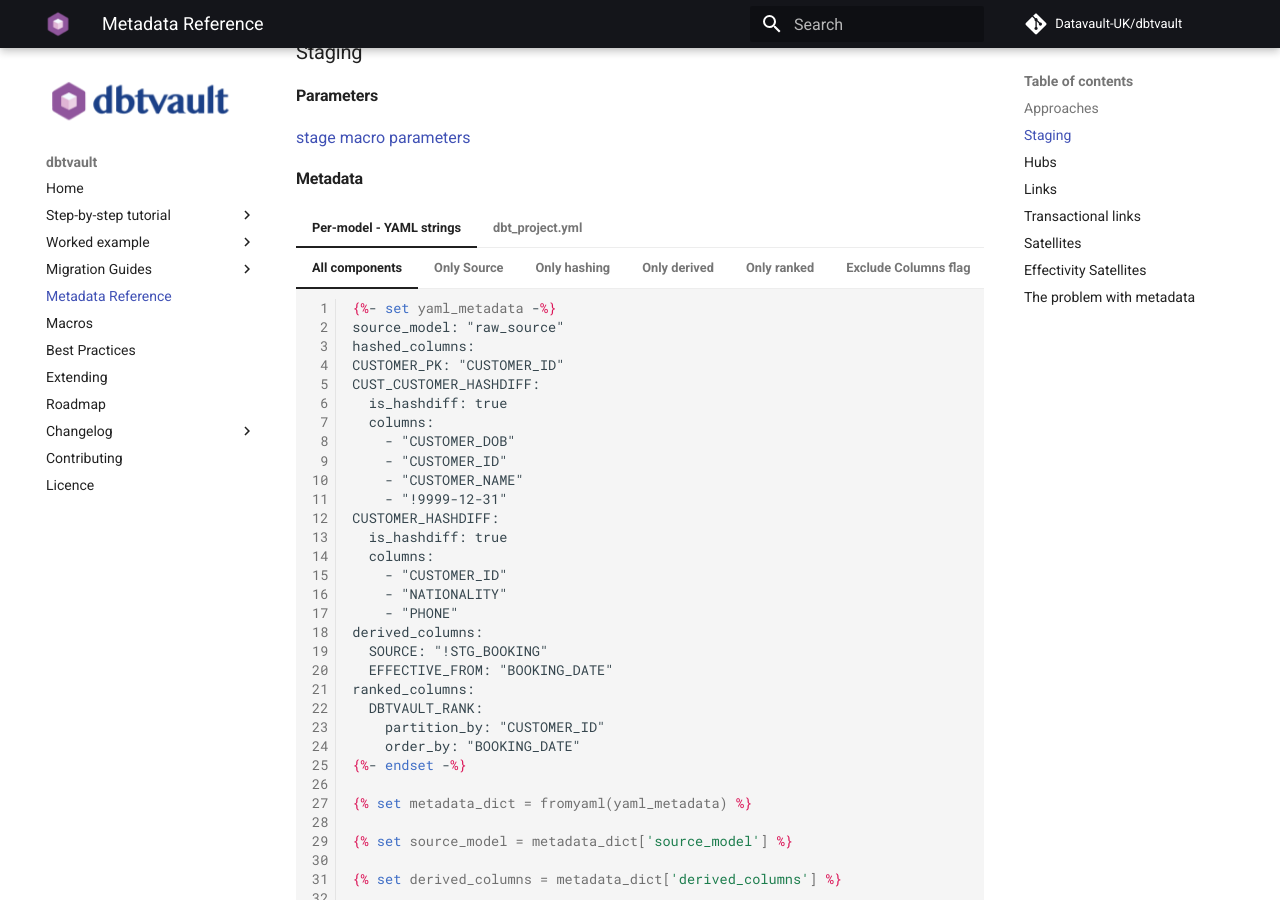
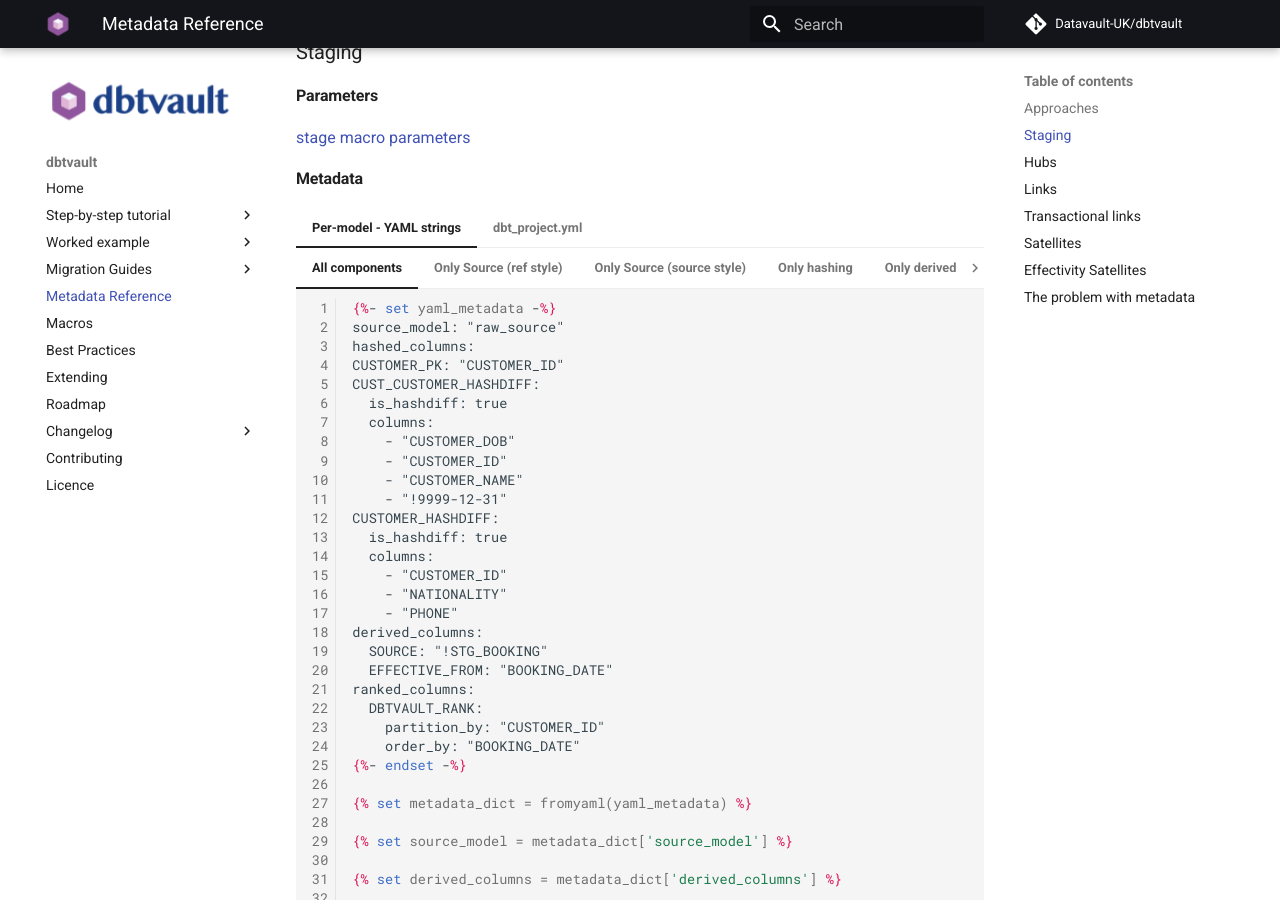
Before and after one commit to Datavault-UK/automate-dv-docs, an MkDocs documentation site: the page built from docs/metadata.md, in a window 1280 px wide and 900 px high, scrolled down 2392 px. Built offline with MkDocs 1.6.1 and Material for MkDocs 9.7.7, drawn with Linux system fonts in a browser that asks for light colours; comment, search, counter and statistics services are not loaded.

Commit message:
Added source style for staging

````diff
--- a/docs/metadata.md
+++ b/docs/metadata.md
@@ -206,11 +206,30 @@
                           ranked_columns=ranked_columns) }}
         ```
 
-    === "Only Source"
+    === "Only Source (ref style)"
 
         ```jinja
         {%- set yaml_metadata -%}
         source_model: "raw_source"
+        {%- endset -%}
+
+        {% set metadata_dict = fromyaml(yaml_metadata) %}
+
+        {% set source_model = metadata_dict['source_model'] %}
+
+        {{ dbtvault.stage(include_source_columns=true,
+                          source_model=source_model,
+                          derived_columns=none,
+                          hashed_columns=none,
+                          ranked_columns=none) }}
+        ```
+
+    === "Only Source (source style)"
+
+        ```jinja
+        {%- set yaml_metadata -%}
+        source_model:
+            raw_source_name: "source_table_name"
         {%- endset -%}
 
         {% set metadata_dict = fromyaml(yaml_metadata) %}
````
